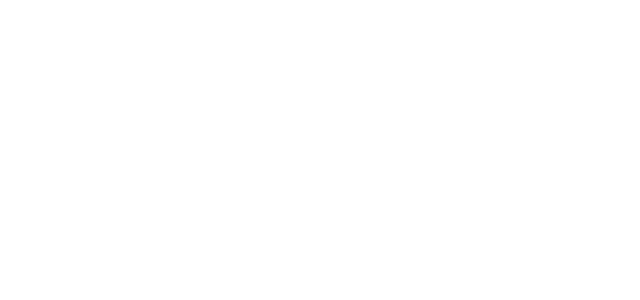
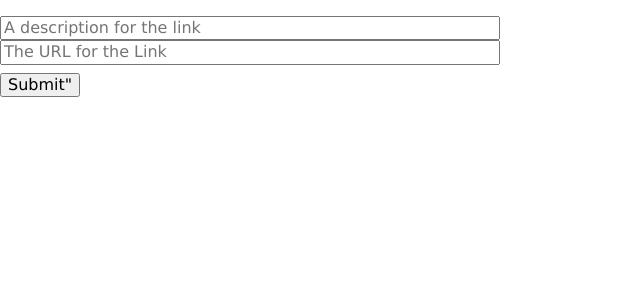
Before and after one commit to OperationFman/GraphQL-React-Apollo-Tutorial, a React (Create React App) app in the folder hackernews-react-apollo/: page / in a window 1280 px wide. Shown: the top 300 px of the page, without its empty margins (0-640 px from the left). Built offline with nearby package versions, Linux system fonts and the light colour scheme.

Commit message:
Update App.js

```diff
--- a/hackernews-react-apollo/src/components/App.js
+++ b/hackernews-react-apollo/src/components/App.js
@@ -1,12 +1,9 @@
-import './../styles/App.css';
-import React, { Component } from 'react';
+import React from 'react';
 import CreateLink from './CreateLink';
-import LinkList from './LinkList.js';
+import LinkList from './LinkList';
 
-class App extends Component {
-  render() {
-    return <LinkList />;
-  }
-}
+const App = () => {
+  return <CreateLink />;
+};
 
 export default App;
```
